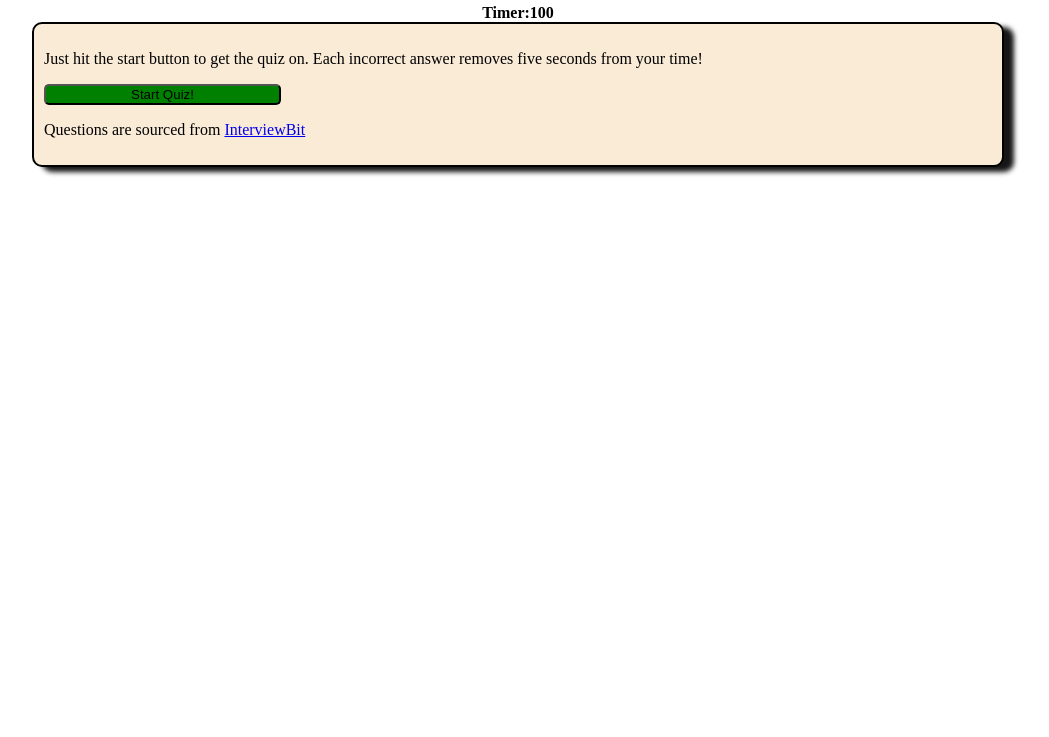
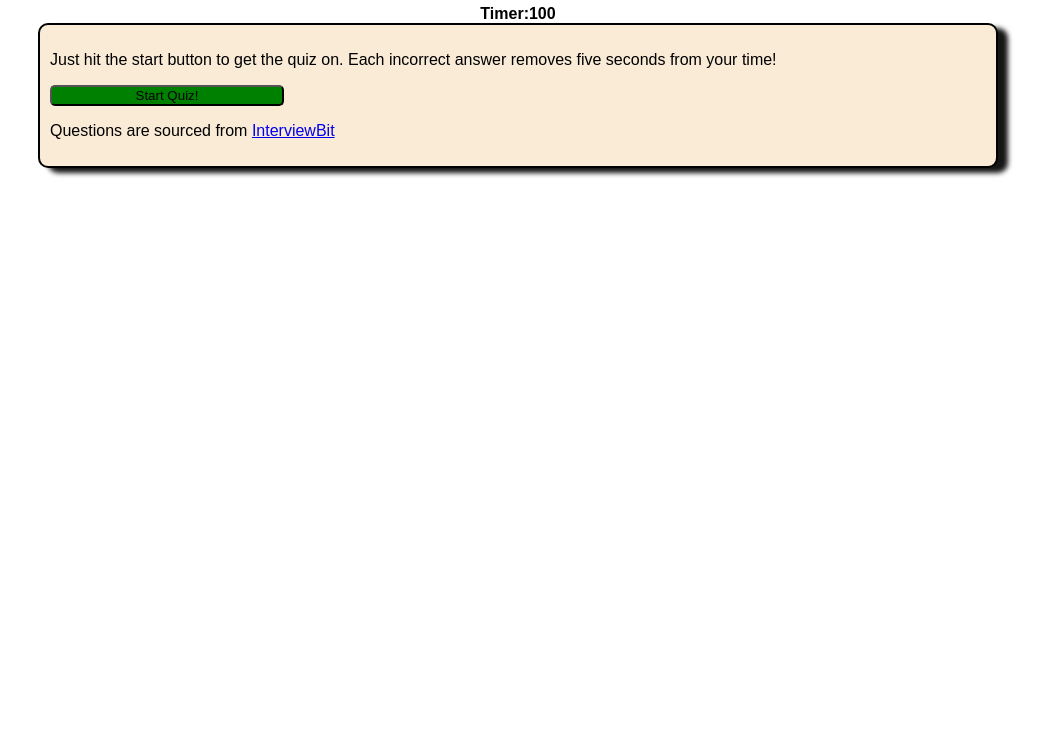
Before and after one commit to DaedalusStudios/Javascript-Fundamentals-Quiz, a plain HTML site: page Develop/index.html in a window 1280 px wide. Shown: the part 63-800 px from the top of the page, without its empty margins (122-1171 px from the left). Drawn offline with Linux system fonts and the light colour scheme.

Commit message:
A little more CSS

```diff
--- a/Develop/assets/css/main.css
+++ b/Develop/assets/css/main.css
@@ -1,13 +1,14 @@
-footer {
-    position: absolute;
-    bottom: 0;
-    height: 2rem;
-    width: 100%;
-    text-align: center;
+* {
+    box-sizing: border-box;
+}
+body {
+    font-family: Arial;
+    margin: 0;
 }
 header {
     text-align: center;
 }
+
 #content {
     border-radius:10px;
     background-color: antiquewhite;
@@ -17,6 +18,7 @@ header {
     margin-left:auto;
     margin-right:auto;
     width:75%;
+    flex: 0 0 400px;
 }
 .timer {
     margin-left:auto;
--- a/Develop/index.html
+++ b/Develop/index.html
@@ -11,6 +11,7 @@
     <header>
       <h2>Timed Javascript Quiz!</h2>
     </header>
+    <main>
     <section>
       <div class="timer">Timer:<span id="timerspan" data-state="paused">100</span></div>
       <div id="content">
@@ -19,6 +20,7 @@
         <p>Questions are sourced from <a href="Source: https://www.interviewbit.com/javascript-mcq/">InterviewBit</a></p>
       </div>
     </section>
+
     <div id="gameover">
       <h1>GAME OVER</h1>
       <h2>Final Score: <div id="score"></div></h2>
@@ -35,7 +37,8 @@
         <p>Refresh to play again!</p>
     </div>
   </section>
-
+  </main>
   </body>
 </html>
+
 <script src="./assets/js/script.js"></script>
```
Lines whose indentation alone changed are shown as unchanged.
